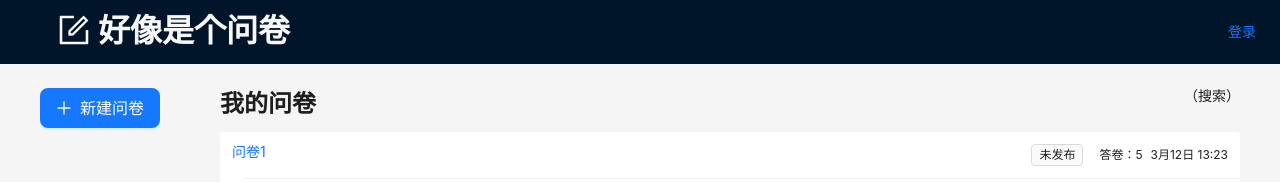
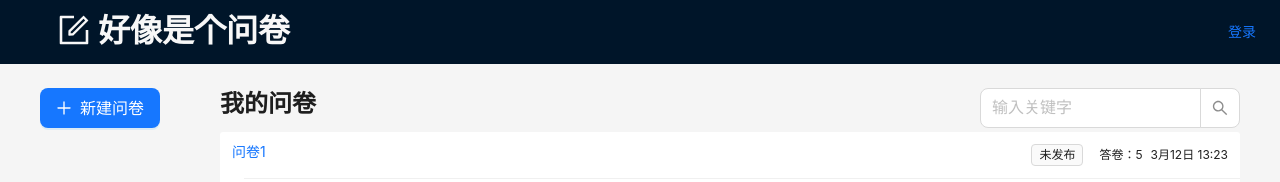
Before and after one commit to Maschera96/wenjuan-fe, a React (Create React App) app: page /manage/list in a window 1280 px wide. Shown: the top 182 px of the page. Built offline with nearby package versions, Linux system fonts and the light colour scheme.

Commit message:
feat: list search

```diff
--- /dev/null
+++ b/src/components/ListSearch.tsx
@@ -0,0 +1,42 @@
+import { Input } from "antd";
+import React, { ChangeEvent, FC, useEffect, useState } from "react";
+import { useLocation, useNavigate, useSearchParams } from "react-router-dom";
+import { LIST_SEARCH_PARAM_KEY } from "../constant";
+
+const { Search } = Input;
+
+const ListSearch: FC = () => {
+  const nav = useNavigate();
+  const { pathname } = useLocation();
+
+  const [value, setValue] = useState("");
+  function handleChange(event: ChangeEvent<HTMLInputElement>) {
+    setValue(event.target.value);
+  }
+
+  const [searchParams] = useSearchParams();
+  useEffect(() => {
+    const curVal = searchParams.get(LIST_SEARCH_PARAM_KEY) || "";
+    setValue(curVal);
+  }, [searchParams]);
+
+  function handleSearch(value: string) {
+    nav({
+      pathname,
+      search: `${LIST_SEARCH_PARAM_KEY}=${value}`,
+    });
+  }
+
+  return (
+    <Search
+      size="large"
+      placeholder="输入关键字"
+      onSearch={handleSearch}
+      onChange={handleChange}
+      value={value}
+      style={{ width: "260px" }}
+    ></Search>
+  );
+};
+
+export default ListSearch;
--- a/src/components/Logo.tsx
+++ b/src/components/Logo.tsx
@@ -3,10 +3,9 @@ import { Space, Typography } from "antd";
 import { FormOutlined } from "@ant-design/icons";
 import { Link } from "react-router-dom";
 import styles from "./Logo.module.scss";
-import config from "../config/config";
+import { PROJECT_NAME } from "../constant";
 
 const { Title } = Typography;
-console.log("config", config);
 
 const Logo: FC = () => {
   return (
@@ -16,7 +15,7 @@ const Logo: FC = () => {
           <Title>
             <FormOutlined />
           </Title>
-          <Title>{config.projectName}</Title>
+          <Title>{PROJECT_NAME}</Title>
         </Space>
       </Link>
     </div>
--- a/src/config/config.tsx
+++ /dev/null
@@ -1,5 +0,0 @@
-const config = {
-  projectName: "好像是个问卷",
-};
-
-export default config;
--- /dev/null
+++ b/src/constant/index.ts
@@ -0,0 +1,2 @@
+export const PROJECT_NAME = "好像是个问卷";
+export const LIST_SEARCH_PARAM_KEY = "keyword";
--- a/src/layouts/MainLayout.tsx
+++ b/src/layouts/MainLayout.tsx
@@ -4,7 +4,7 @@ import { Layout } from "antd";
 import Logo from "../components/Logo";
 import UserInfo from "../components/UserInfo";
 import styles from "./MainLayout.module.scss";
-import config from "../config/config";
+import { PROJECT_NAME } from "../constant";
 
 const { Header, Content, Footer } = Layout;
 
@@ -23,7 +23,7 @@ const MainLayout: FC = () => {
         <Outlet></Outlet>
       </Content>
       <Footer className={styles.footer}>
-        {config.projectName} &copy;2024 - present. Created by Maschera
+        {PROJECT_NAME} &copy;2024 - present. Created by Maschera
       </Footer>
     </Layout>
   );
--- a/src/pages/manage/List.tsx
+++ b/src/pages/manage/List.tsx
@@ -1,10 +1,10 @@
 import React, { FC, useState } from "react";
-import { useSearchParams } from "react-router-dom";
 import { Typography } from "antd";
 import { useTitle } from "ahooks";
 import styles from "./common.module.scss";
 import QuestionCard from "../../components/QuestionCard";
-import config from "../../config/config";
+import { PROJECT_NAME } from "../../constant";
+import ListSearch from "../../components/ListSearch";
 
 const { Title } = Typography;
 
@@ -44,9 +44,7 @@ const rawQuestionList = [
 ];
 
 const List: FC = () => {
-  useTitle(`${config.projectName} - 我的问卷`);
-  const [searchParams] = useSearchParams();
-  console.log("keyword", searchParams.get("keyword"));
+  useTitle(`${PROJECT_NAME} - 我的问卷`);
 
   const [questionList, setQuestionList] = useState(rawQuestionList);
 
@@ -56,7 +54,9 @@ const List: FC = () => {
         <div className={styles.left}>
           <Title level={3}>我的问卷</Title>
         </div>
-        <div className={styles.right}>（搜索）</div>
+        <div className={styles.right}>
+          <ListSearch />
+        </div>
       </div>
       <div className={styles.content}>
         {/* 问卷列表 */}
--- a/src/pages/manage/Star.tsx
+++ b/src/pages/manage/Star.tsx
@@ -3,7 +3,8 @@ import { Typography, Empty } from "antd";
 import { useTitle } from "ahooks";
 import styles from "./common.module.scss";
 import QuestionCard from "../../components/QuestionCard";
-import config from "../../config/config";
+import { PROJECT_NAME } from "../../constant";
+import ListSearch from "../../components/ListSearch";
 
 const { Title } = Typography;
 
@@ -43,7 +44,7 @@ const rawQuestionList = [
 ];
 
 const Star: FC = () => {
-  useTitle(`${config.projectName} - 我的问卷`);
+  useTitle(`${PROJECT_NAME} - 我的问卷`);
   const [questionList, setQuestionList] = useState(rawQuestionList);
 
   return (
@@ -52,7 +53,9 @@ const Star: FC = () => {
         <div className={styles.left}>
           <Title level={3}>星标问卷</Title>
         </div>
-        <div className={styles.right}>（搜索）</div>
+        <div className={styles.right}>
+          <ListSearch />
+        </div>
       </div>
       <div className={styles.content}>
         {questionList.length === 0 && <Empty description="暂无数据"></Empty>}
--- a/src/pages/manage/Trash.tsx
+++ b/src/pages/manage/Trash.tsx
@@ -3,7 +3,8 @@ import { Typography, Empty, Table, Tag, Button, Space, Modal } from "antd";
 import { useTitle } from "ahooks";
 import { ExclamationCircleOutlined } from "@ant-design/icons";
 import styles from "./common.module.scss";
-import config from "../../config/config";
+import { PROJECT_NAME } from "../../constant";
+import ListSearch from "../../components/ListSearch";
 
 const { Title } = Typography;
 const { confirm } = Modal;
@@ -44,7 +45,7 @@ const rawQuestionList = [
 ];
 
 const Trash: FC = () => {
-  useTitle(`${config.projectName} - 回收站`);
+  useTitle(`${PROJECT_NAME} - 回收站`);
 
   const [questionList, setQuestionList] = useState(rawQuestionList);
 
@@ -110,7 +111,9 @@ const Trash: FC = () => {
         <div className={styles.left}>
           <Title level={3}>回收站</Title>
         </div>
-        <div className={styles.right}>（搜索）</div>
+        <div className={styles.right}>
+          <ListSearch />
+        </div>
       </div>
       <div className={styles.content}>
         {questionList.length === 0 && <Empty description="暂无数据"></Empty>}
```
